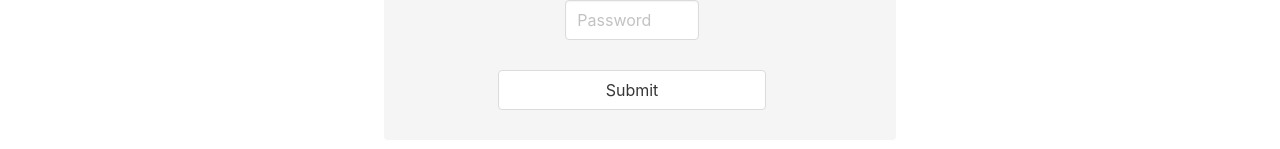
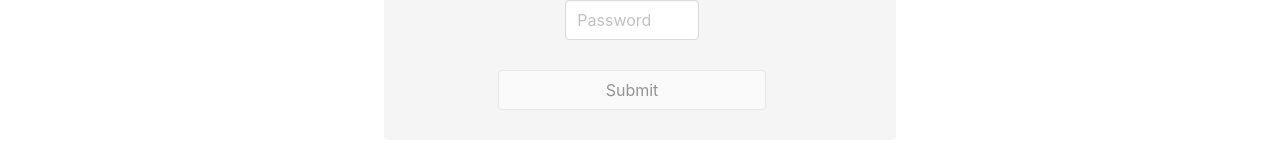
Before and after one commit to cs4241-19a/fp, a React (Create React App) app: page /login in a window 1280 px wide. Shown: the part 323-472 px from the top of the page. Built offline with nearby package versions, Linux system fonts and the light colour scheme; the HTML template or start-up script is replaced by a standard one.

Commit message:
Login / submit disables

```diff
--- a/src/components/Field.js
+++ b/src/components/Field.js
@@ -84,7 +84,10 @@ class Field extends Component {
                 </section>
                 <form onSubmit={this.handleSubmit}>
                     <section class=" section center submitButton">
-                        <button class={this.state.name === '' || this.state.requested === '' || this.state.approved === '' ? "submitButton button is-fullwidth" : 'submitButton button is-danger is-fullwidth'} id="submit">Submit Data</button>
+                        <button
+                            class={this.state.name === '' || this.state.requested === '' || this.state.approved === '' ? "submitButton button is-fullwidth" : 'submitButton button is-danger is-fullwidth'}
+                            id="submit"
+                            disabled={this.state.name === '' || this.state.requested === '' || this.state.approved === ''}>Submit Data</button>
                     </section>
                 </form>
             </div>
--- a/src/views/Login/Login.js
+++ b/src/views/Login/Login.js
@@ -74,7 +74,9 @@ class Login extends Component {
                     </div>
                 </div>
                 <div className="vessel">
-                    <button className={ (this.state.username === '' || this.state.password === '') ? 'button submit-button' : 'button is-danger submit-button'} onClick={this.login}>Submit</button>
+                    <button
+                        className={ (this.state.username === '' || this.state.password === '') ? 'button submit-button' : 'button is-danger submit-button'} onClick={this.login}
+                        disabled={this.state.username === '' || this.state.password === ''}>Submit</button>
                 </div>
             </div>
         );
```
